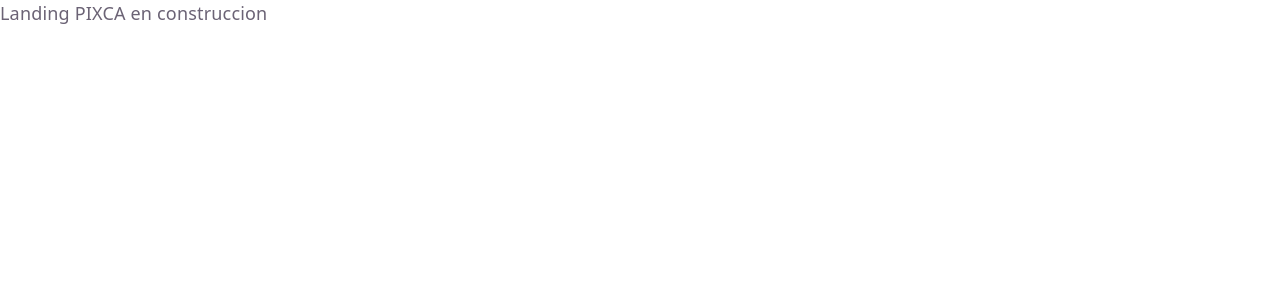
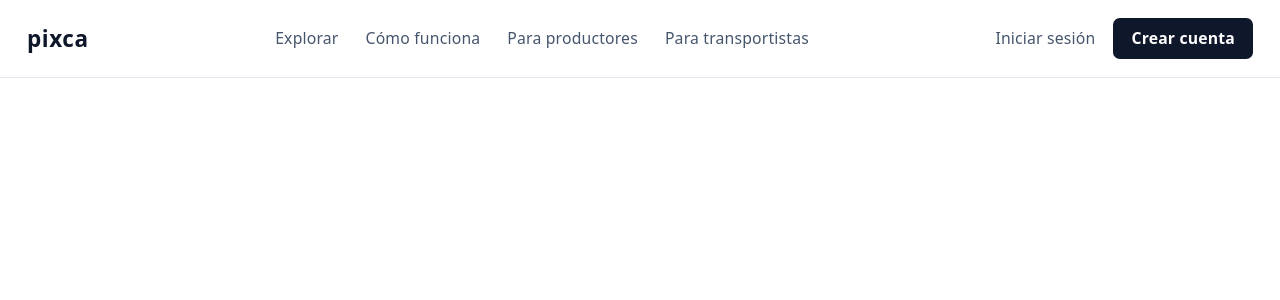
Before and after one commit to enggas/Proyecto_Hackaton_Guardabravos, a React (Vite) app: page / in a window 1280 px wide. Shown: the top 300 px of the page. Built offline with nearby package versions, Linux system fonts and the light colour scheme.

Commit message:
feat(ui): agregar navbar de landing pixca
Logo, links de navegacion (Explorar, Como funciona, Para
productores, Para transportistas), acceso a login y boton de
Crear cuenta, segun el wireframe de la landing.

```diff
--- /dev/null
+++ b/src/features/landing/components/Navbar.jsx
@@ -0,0 +1,38 @@
+const NAV_LINKS = [
+  { label: 'Explorar', href: '#productos' },
+  { label: 'Cómo funciona', href: '#como-funciona' },
+  { label: 'Para productores', href: '#productor' },
+  { label: 'Para transportistas', href: '/transportista' },
+]
+
+export const Navbar = () => {
+  return (
+    <header className="border-b border-slate-200">
+      <nav className="max-w-6xl mx-auto flex items-center justify-between gap-6 px-6 py-4">
+        <span className="text-xl font-bold text-slate-900 tracking-wide">pixca</span>
+
+        <ul className="hidden md:flex items-center gap-6 text-sm text-slate-600">
+          {NAV_LINKS.map((link) => (
+            <li key={link.label}>
+              <a href={link.href} className="hover:text-slate-900 transition-colors">
+                {link.label}
+              </a>
+            </li>
+          ))}
+        </ul>
+
+        <div className="hidden md:flex items-center gap-4">
+          <a href="#login" className="text-sm text-slate-600 hover:text-slate-900 transition-colors">
+            Iniciar sesión
+          </a>
+          <a
+            href="#crear-cuenta"
+            className="px-4 py-2 bg-slate-900 hover:bg-slate-800 text-white text-sm font-semibold rounded-md transition-colors"
+          >
+            Crear cuenta
+          </a>
+        </div>
+      </nav>
+    </header>
+  )
+}
--- a/src/features/landing/pages/LandingPage.jsx
+++ b/src/features/landing/pages/LandingPage.jsx
@@ -1,7 +1,9 @@
+import { Navbar } from '../components/Navbar'
+
 export const LandingPage = () => {
   return (
-    <div>
-      <p>Landing PIXCA en construccion</p>
+    <div className="min-h-screen bg-white">
+      <Navbar />
     </div>
   )
 }
```
